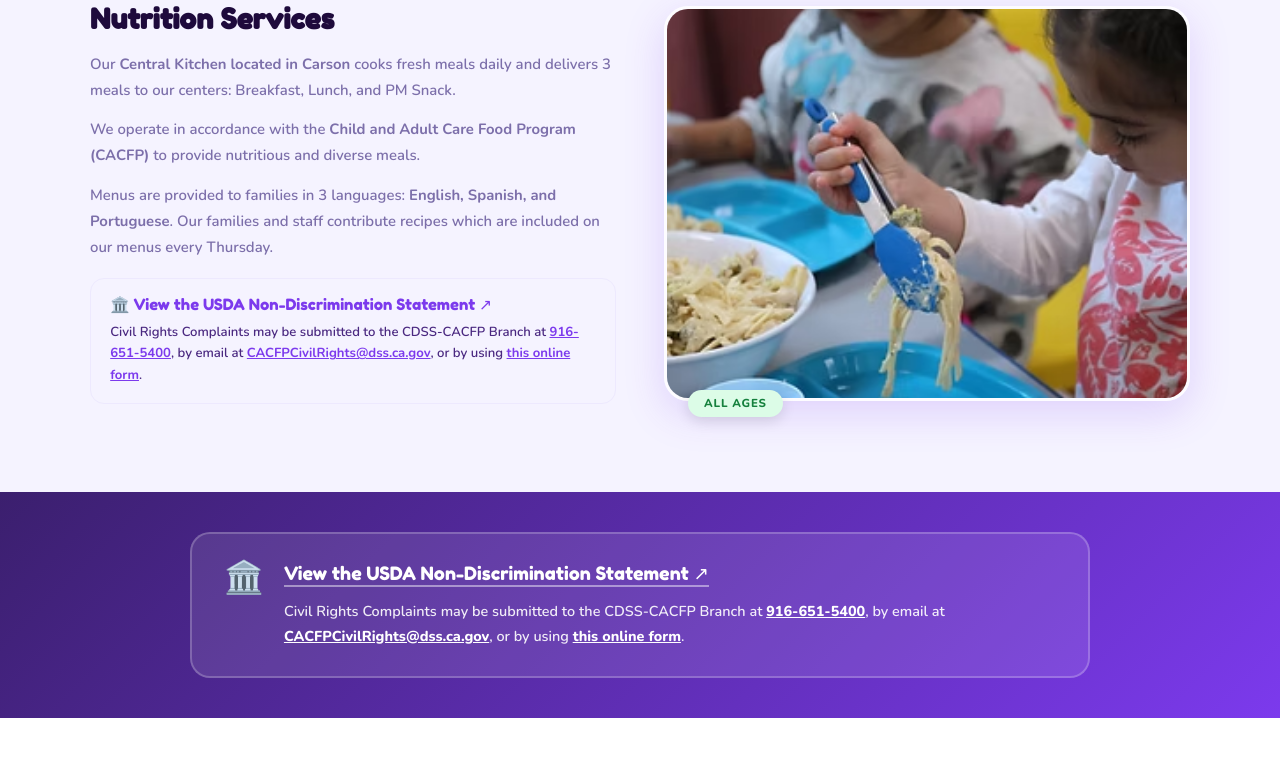
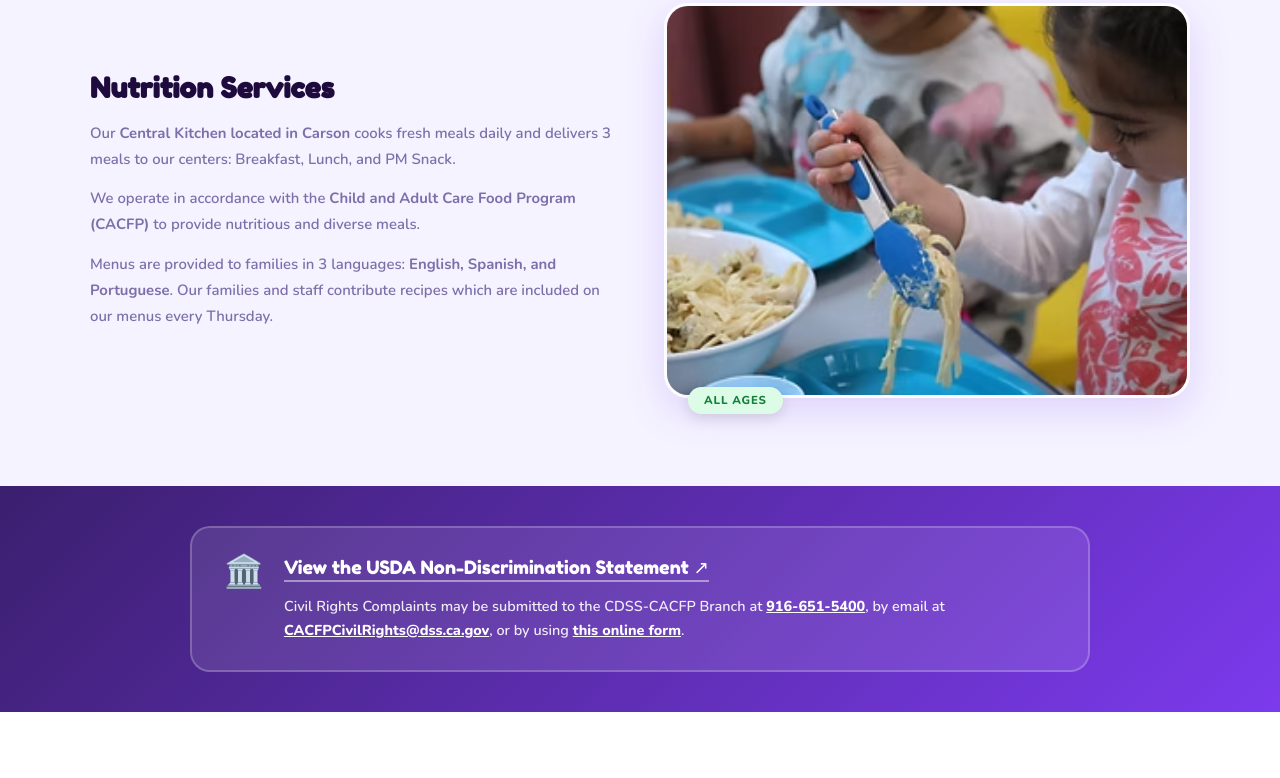
Before and after one commit to eboaventura-hue/cdcfa-website, a website: page index.html in a window 1280 px wide. Shown: the part 2630-3408 px from the top of the page. Drawn offline with nearby package versions, Linux system fonts and the light colour scheme.

Commit message:
Add files via upload

```diff
--- a/index.html
+++ b/index.html
@@ -833,14 +833,7 @@ body { font-family: 'Nunito', sans-serif; background: #fff; color: #1e0a3c; over
           <p class="prog-entry__text">Our <strong>Central Kitchen located in Carson</strong> cooks fresh meals daily and delivers 3 meals to our centers: Breakfast, Lunch, and PM Snack.</p>
           <p class="prog-entry__text">We operate in accordance with the <strong>Child and Adult Care Food Program (CACFP)</strong> to provide nutritious and diverse meals.</p>
           <p class="prog-entry__text">Menus are provided to families in 3 languages: <strong>English, Spanish, and Portuguese</strong>. Our families and staff contribute recipes which are included on our menus every Thursday.</p>
-          <div class="prog-entry__usda">
-            <a href="https://www.usda.gov/non-discrimination-statement" target="_blank" rel="noopener" class="prog-entry__usda-link">🏛️ View the USDA Non-Discrimination Statement ↗</a>
-            <p class="prog-entry__usda-text">Civil Rights Complaints may be submitted to the CDSS-CACFP Branch at
-              <a href="tel:9166515400">916-651-5400</a>, by email at
-              <a href="mailto:CACFPCivilRights@dss.ca.gov">CACFPCivilRights@dss.ca.gov</a>, or by using
-              <a href="https://www.surveymonkey.com/r/FBKKNZX" target="_blank" rel="noopener">this online form</a>.
-            </p>
-          </div>
+
         </div>
       </div>
 
```
